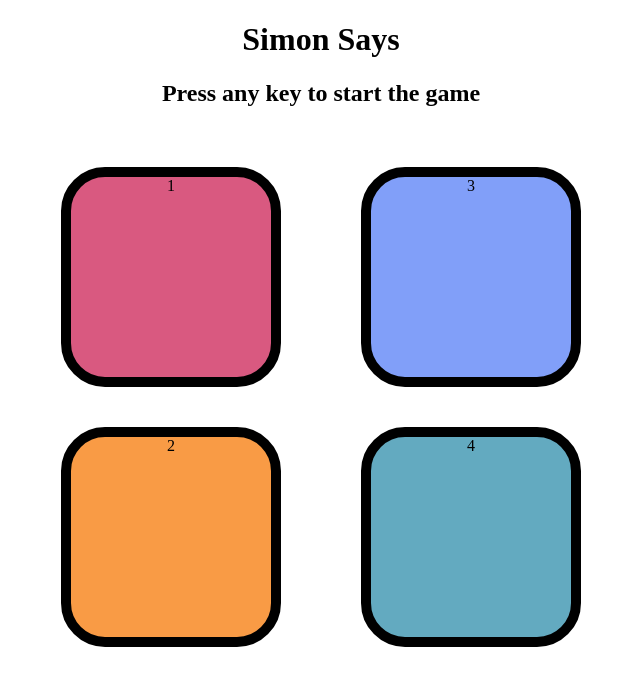
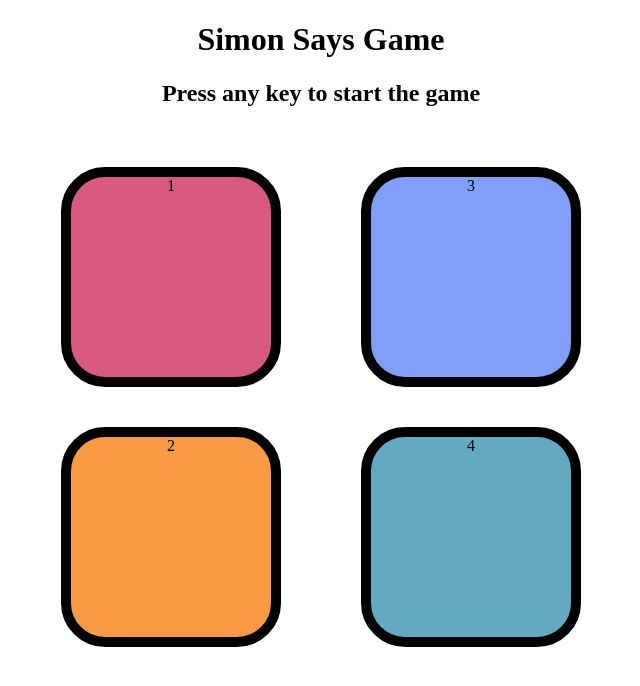
Before and after one commit to Ranjitha2710/Game, a plain HTML site: page simon.html in a window 1280 px wide. Shown: the whole page, without its empty margins (319-959 px from the left). Drawn offline with Linux system fonts and the light colour scheme.

Commit message:
Changed Heading

```diff
--- a/simon.html
+++ b/simon.html
@@ -7,7 +7,7 @@
     <link rel="stylesheet" href="simon.css">
 </head>
 <body>
-    <h1>Simon Says</h1>
+    <h1>Simon Says Game</h1>
     <h2>Press any key to start the game</h2>
     <div class="btn-container">
         <div class="line-one">
```
